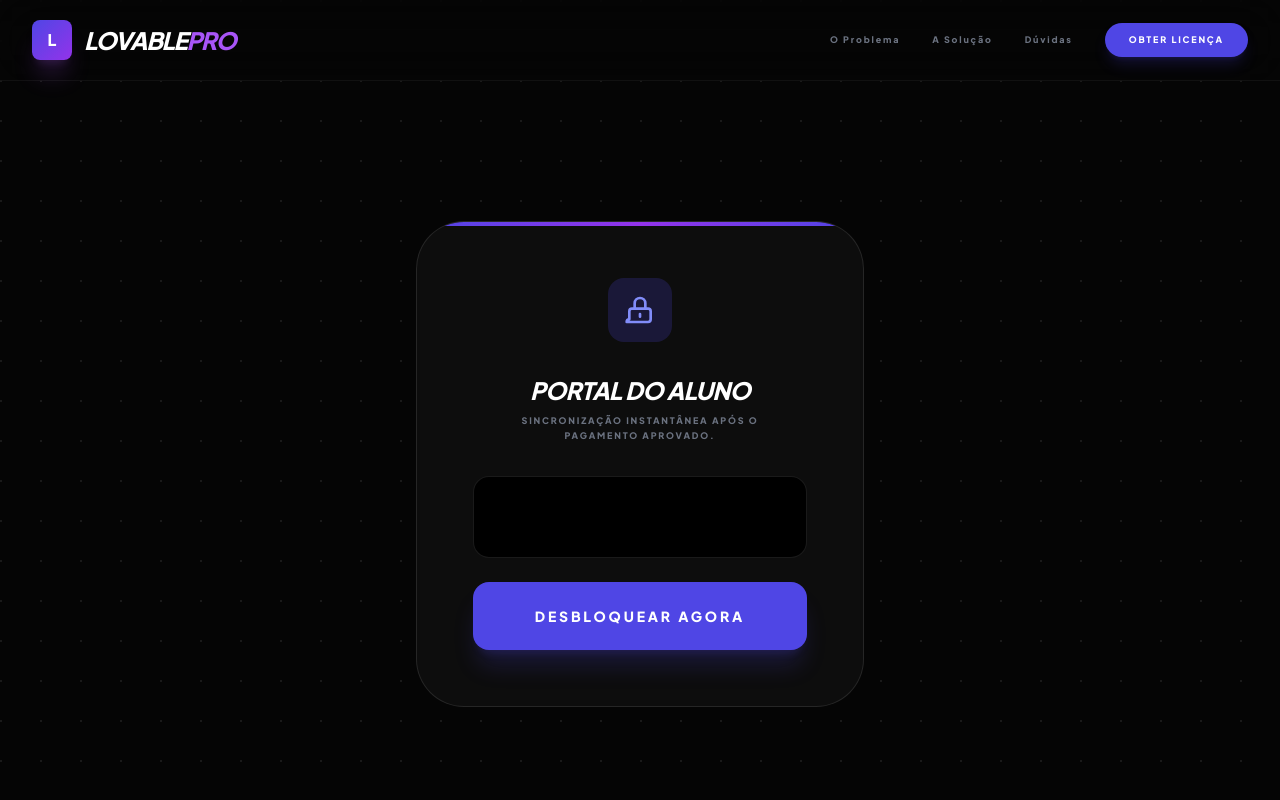
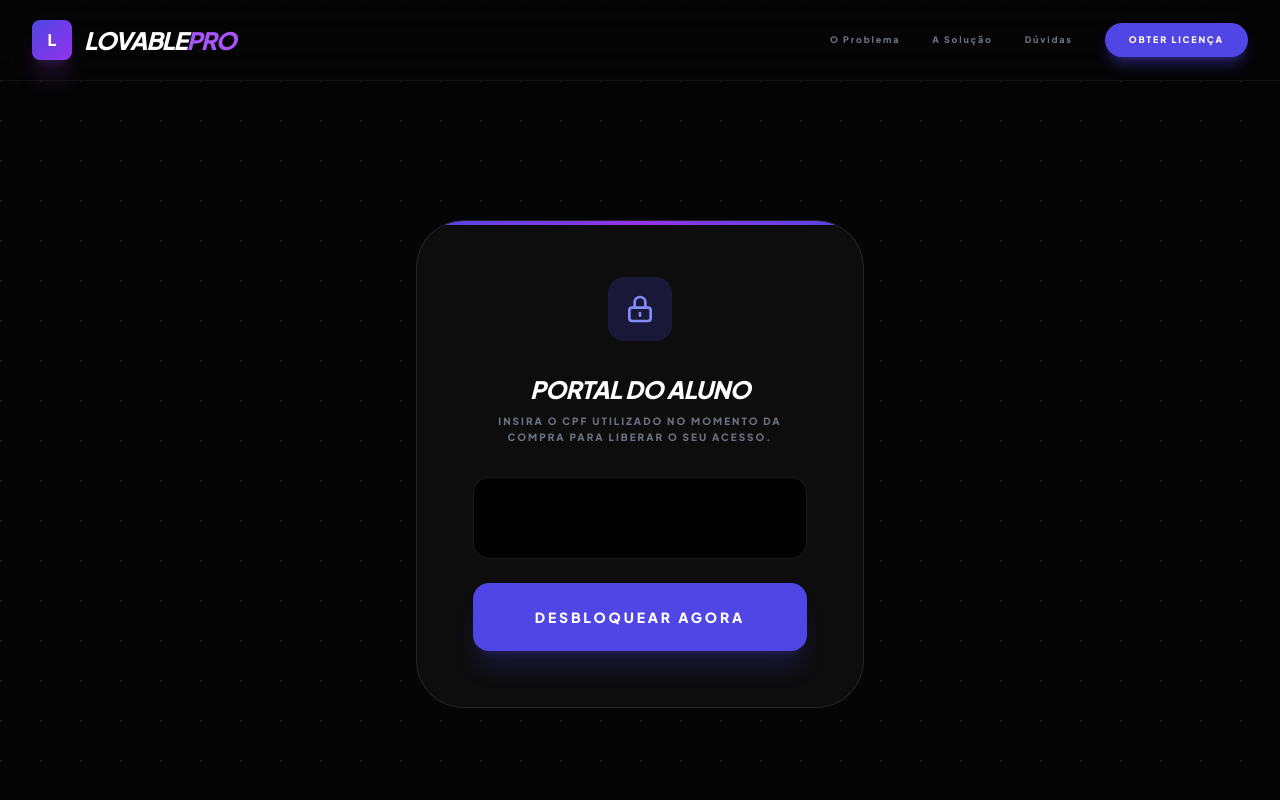
Before and after one commit to joaohenriquesossai-dev/Automa-o-para-Lovable, a React (Vite) app: page / in a window 1280 px wide. Both pictures are taken after a click on the button "JÁ COMPREI". Shown: the top 800 px of the page. Built offline with nearby package versions, Linux system fonts and the light colour scheme.

Commit message:
Novo teste5.

```diff
--- a/App.tsx
+++ b/App.tsx
@@ -28,7 +28,7 @@ const Navbar = ({ onBackToHome, scrollTo }: { onBackToHome: () => void, scrollTo
             <button onClick={() => scrollTo('problema')} className="hover:text-purple-400 transition-colors">O Problema</button>
             <button onClick={() => scrollTo('tecnologia')} className="hover:text-purple-400 transition-colors">A Solução</button>
             <button onClick={() => scrollTo('faq')} className="hover:text-purple-400 transition-colors">Dúvidas</button>
-            <button onClick={() => scrollTo('preco')} className="px-6 py-2.5 bg-indigo-600 text-white rounded-full transition-all hover:bg-indigo-500 font-black shadow-lg shadow-indigo-600/20">
+            <button onClick={() => scrollTo('preco')} className="px-6 py-2.5 bg-indigo-600 text-white rounded-full transition-all hover:bg-indigo-500 font-black shadow-lg shadow-indigo-600/40">
               OBTER LICENÇA
             </button>
           </div>
@@ -77,10 +77,10 @@ const SuccessPage = () => {
       if (data?.length > 0) {
         setIsValidated(true);
       } else {
-        setError('CPF não encontrado no banco de dados.');
+        setError('CPF NÃO ENCONTRADO NO BANCO DE DADOS.');
       }
     } catch (err) {
-      setError('Erro de conexão. Verifique sua internet.');
+      setError('ERRO DE CONEXÃO. VERIFIQUE SUA INTERNET.');
     } finally {
       setIsVerifying(false);
     }
@@ -101,10 +101,12 @@ const SuccessPage = () => {
         <div className="max-w-md w-full bg-[#0d0d0d] border border-white/10 rounded-[3rem] p-10 md:p-14 shadow-3xl text-center relative overflow-hidden">
           <div className="absolute top-0 left-0 w-full h-1 bg-gradient-to-r from-indigo-600 via-purple-600 to-indigo-600"></div>
           <div className="w-16 h-16 bg-indigo-600/20 rounded-2xl flex items-center justify-center mx-auto mb-8 text-indigo-400">
-             <svg className="w-8 h-8" fill="none" stroke="currentColor" viewBox="0 0 24 24"><path strokeLinecap="round" strokeLinejoin="round" strokeWidth={2} d="M12 15v2m-6 4h12a2 2 0 002-2v-6a2 2 0 00-2-2H6a2 2 0 00-2 2v6a2 2 0 00-2 2zm10-10V7a4 4 0 00-8 0v4h8z" /></svg>
+             <svg className="w-8 h-8" fill="none" stroke="currentColor" viewBox="0 0 24 24"><path strokeLinecap="round" strokeLinejoin="round" strokeWidth={2} d="M12 15v2m-6 4h12a2 2 0 002-2v-6a2 2 0 00-2-2H6a2 2 0 00-2 2v6a2 2 0 002 2zm10-10V7a4 4 0 00-8 0v4h8z" /></svg>
           </div>
           <h2 className="text-2xl font-black text-white uppercase italic mb-2 tracking-tight">Portal do Aluno</h2>
-          <p className="text-gray-500 text-[9px] mb-8 uppercase tracking-[0.2em] font-black px-4 leading-relaxed">Sincronização instantânea após o pagamento aprovado.</p>
+          <p className="text-gray-500 text-[10px] mb-8 uppercase tracking-[0.2em] font-black px-4 leading-relaxed">
+            Insira o CPF utilizado no momento da compra para liberar o seu acesso.
+          </p>
           <div className="space-y-6">
             <div className="relative">
               <input
```
